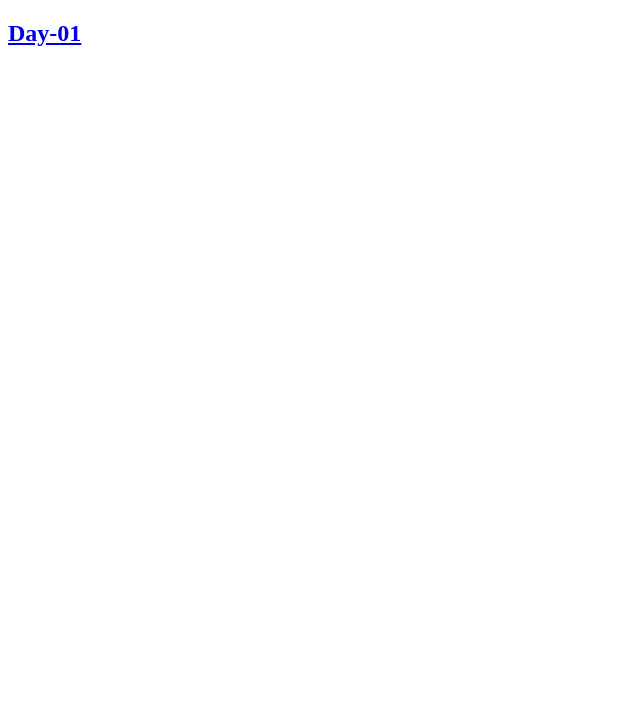
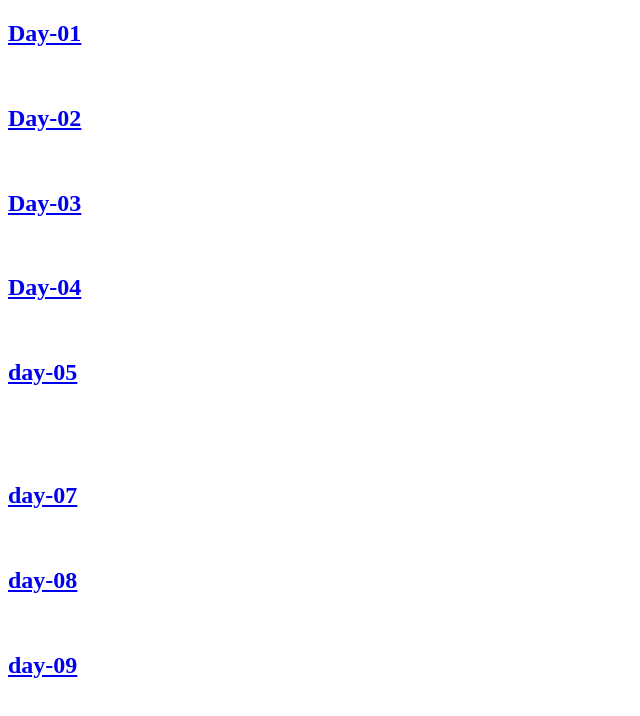
Before and after one commit to 1401gaurav/bca-practical, a plain HTML site: page index.html in a window 1280 px wide. Shown: the whole page, without its empty margins (0-640 px from the left). Drawn offline with Linux system fonts and the light colour scheme.

Commit message:
added day-2 day-03 day-04 day-05 day-06 day-07 day-08 day-09

```diff
--- a/index.html
+++ b/index.html
@@ -8,8 +8,43 @@
 <body>
     <p>
         <h2>
-            <a href="./day-01/index.html">Day-01</a>
+            <a href=".bca-practical/bcaday-01/index.html">Day-01</a>
         </h2>
+        <br>
+        <h2>
+            <a href="/day-02/index.html">Day-02</a>
+        </h2>
+        <br>
+        <h2>
+            <a href="/day-03/contact.html">Day-03</a>
+        </h2>
+        <br>
+        <h2>
+            <a href="/day-04/index.html">Day-04</a>
+        </h2>
+        <br>
+        <h2>
+            <a href="/day-05/index.html">day-05</a>
+        </h2>
+
+        <br>
+        <h2>
+            <a href="/day-06/college-portal.html"><day-06></day-06></a>
+        </h2>
+        <br>
+        <h2>
+            <a href="/day-07/student-profile.html">day-07</a>
+        </h2>
+        <br>
+        <h2>
+            <a href="/day-08/index.html">day-08</a>
+        </h2>
+        <br>
+        <h2>
+            <a href="/day-09/index.html">day-09</a>
+        </h2>
+
+
     </p>
 </body>
 </html>
```
